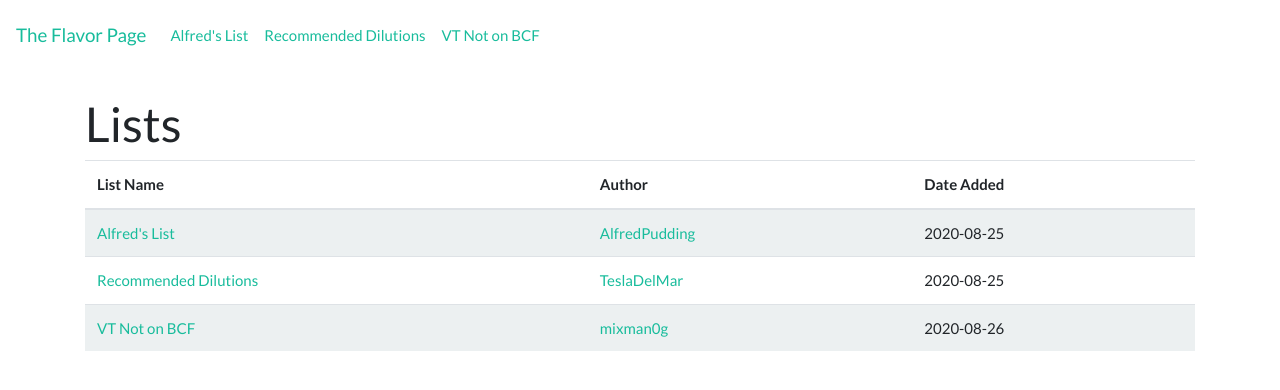
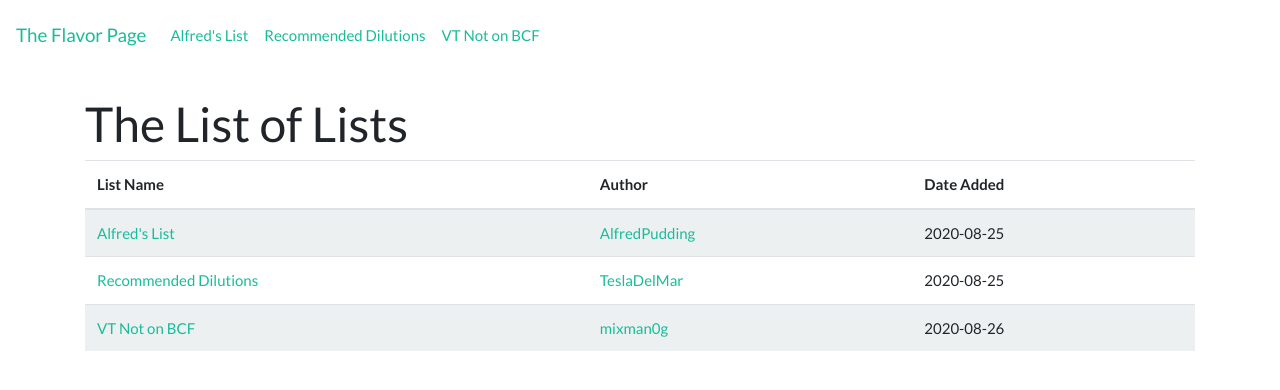
Before and after one commit to ayan4m1/flavor-page, a Gatsby site: page /lists in a window 1280 px wide. Built offline with nearby package versions, Linux system fonts and the light colour scheme; Gatsby itself is replaced by a stand-in of ours.

Commit message:
fix SEO usage on lists page and tweak its title

```diff
--- a/src/pages/lists.js
+++ b/src/pages/lists.js
@@ -9,8 +9,8 @@ export default function ListsPage({ data }) {
   const lists = data.allListsJson.edges.map(({ node }) => node);
 
   return (
-    <Layout>
-      <h1>Lists</h1>
+    <Layout title="Lists">
+      <h1>The List of Lists</h1>
       <Table striped hover>
         <thead>
           <tr>
```
